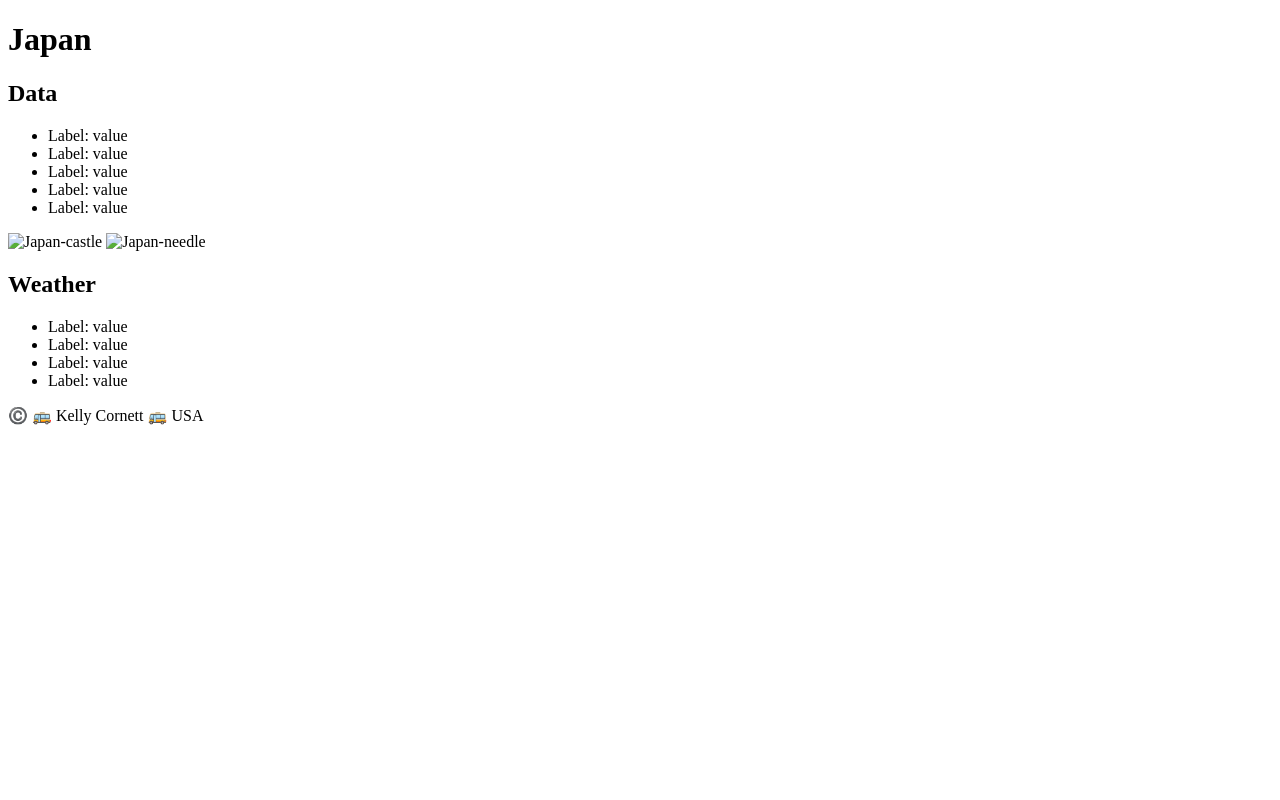
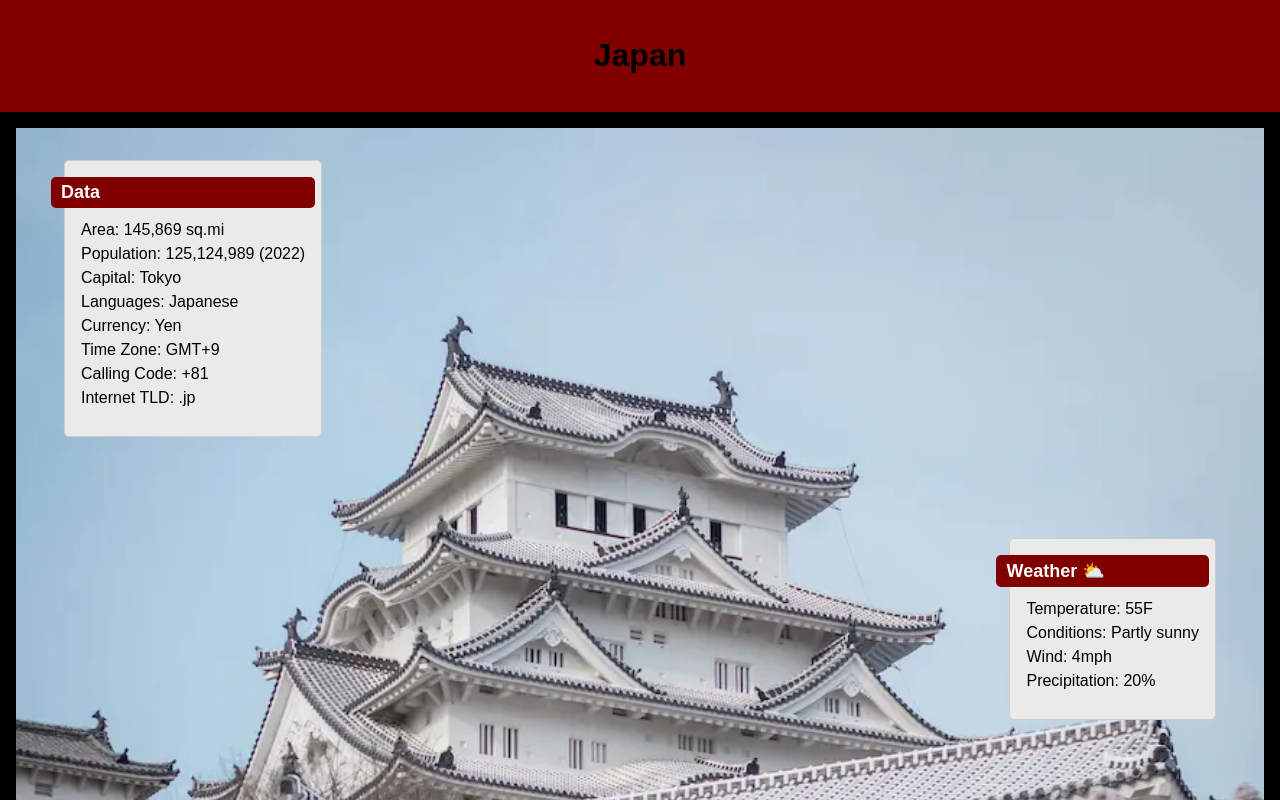
Before and after one commit to Arkangel111/WDD131, a plain HTML site: page place.html in a window 1280 px wide. Shown: the top 800 px of the page. Drawn offline with Linux system fonts and the light colour scheme.

Commit message:
website update

```diff
--- a/place.html
+++ b/place.html
@@ -25,24 +25,34 @@
         <section class="data">
             <h2>Data</h2>
             <ul>
-                <li>Label: value</li>
-                <li>Label: value</li>
-                <li>Label: value</li>
-                <li>Label: value</li>
-                <li>Label: value</li>
+                <li>Area: 145,869 sq.mi</li>
+                <li>Population: 125,124,989 (2022)</li>
+                <li>Capital: Tokyo</li>
+                <li>Languages: Japanese</li>
+                <li>Currency: Yen</li>
+                <li>Time Zone: GMT+9</li>
+                <li>Calling Code: +81</li>
+                <li>Internet TLD: .jp</li>
             </ul>
         </section>
         <section class="image">
-            <img id="Japan-castle-wide" src="Japan-castle.webp" alt="Japan-castle">
-            <img id="Japan-needle-mobile" src="Japan-needle.webp" alt="Japan-needle">
+            <img id="Japan-castle-wide" src="images/Japan-castle.webp" alt="Japan-castle">
+            <img id="Japan-needle-mobile" src="images/Japan-needle.webp" alt="Japan-needle">
         </section>
         <section class="weather">
-            <h2>Weather</h2>
+            <h2>
+                Weather
+                <span class="weather-icon wide-view">⛅</span>
+
+                <img class="weather-icon mobile-view" src="images/Partly-cloudy-mobile.png"
+                    srcset="images/Partly-cloudy-mobile.png 768w" sizes="(max-width 768px) 100px, 150px"
+                    alt="Partly sunny">
+            </h2>
             <ul>
-                <li>Label: value</li>
-                <li>Label: value</li>
-                <li>Label: value</li>
-                <li>Label: value</li>
+                <li>Temperature: 55F</li>
+                <li>Conditions: Partly sunny</li>
+                <li>Wind: 4mph</li>
+                <li>Precipitation: 20%</li>
             </ul>
         </section>
     </main>
--- a/styles/place.css
+++ b/styles/place.css
@@ -0,0 +1,131 @@
+/* Base styles */
+body {
+    font-family: Arial, sans-serif;
+    margin: 0;
+    padding: 0;
+}
+
+header {
+    text-align: center;
+    padding: 1em;
+    background-color: maroon;
+}
+
+main {
+    display: flex;
+    flex-wrap: wrap;
+    gap: 1em;
+    padding: 1em;
+    background-color: black;
+}
+
+.data,
+.weather {
+    position: absolute;
+    background: rgba(255, 255, 255, .9);
+    flex: 1 1 25%;
+    padding: 1em;
+    background-color: #eaeaea;
+    border: 1px solid #ccc;
+    border-radius: 5px;
+    z-index: 2;
+}
+
+.data {
+    top: 20%;
+    left: 5%;
+}
+
+.weather {
+    bottom: 10%;
+    right: 5%;
+}
+
+.data h2,
+.weather h2 {
+    margin: 0;
+    font-size: 18px;
+    background: maroon;
+    color: white;
+    padding: 5px 10px;
+    border-radius: 5px;
+    text-align: left;
+    position: relative;
+    left: -30px;
+    width: calc(100% + 20px);
+}
+
+.data ul,
+.weather ul {
+    list-style-type: none;
+    padding: 0;
+    margin: 10px 0;
+    line-height: 1.5;
+}
+
+/* Default: Wide View */
+.weather-icon.mobile-view {
+    display: none;
+}
+
+.weather-icon.wide-view {
+    display: inline;
+}
+
+/* Mobile View */
+@media (max-width: 768px) {
+    .weather-icon.wide-view {
+        display: none;
+    }
+
+    .weather-icon.mobile-view {
+        width: 20px;
+        height: auto;
+        display: inline;
+    }
+}
+
+
+.image {
+    position: relative;
+    width: 100%;
+    /* max-width: 1200px; */
+    margin: 0 auto;
+}
+
+.image img {
+    display: none;
+    width: 100%;
+    height: auto;
+    z-index: 1;
+}
+
+footer {
+    text-align: center;
+    padding: 1em;
+    background-color: maroon;
+}
+
+/* Wide screen (desktop) */
+@media (min-width: 768px) {
+    .image #Japan-castle-wide {
+        display: block;
+    }
+}
+
+/* Narrow screen (mobile) */
+@media (max-width: 767px) {
+    main {
+        flex-direction: column;
+        align-items: center;
+    }
+
+    .data,
+    .weather {
+        flex: 1 1 100%;
+    }
+
+    .image #Japan-needle-mobile {
+        display: block;
+    }
+}
```
Also changed, not shown: images/Partly-cloudy-mobile.png (added).
